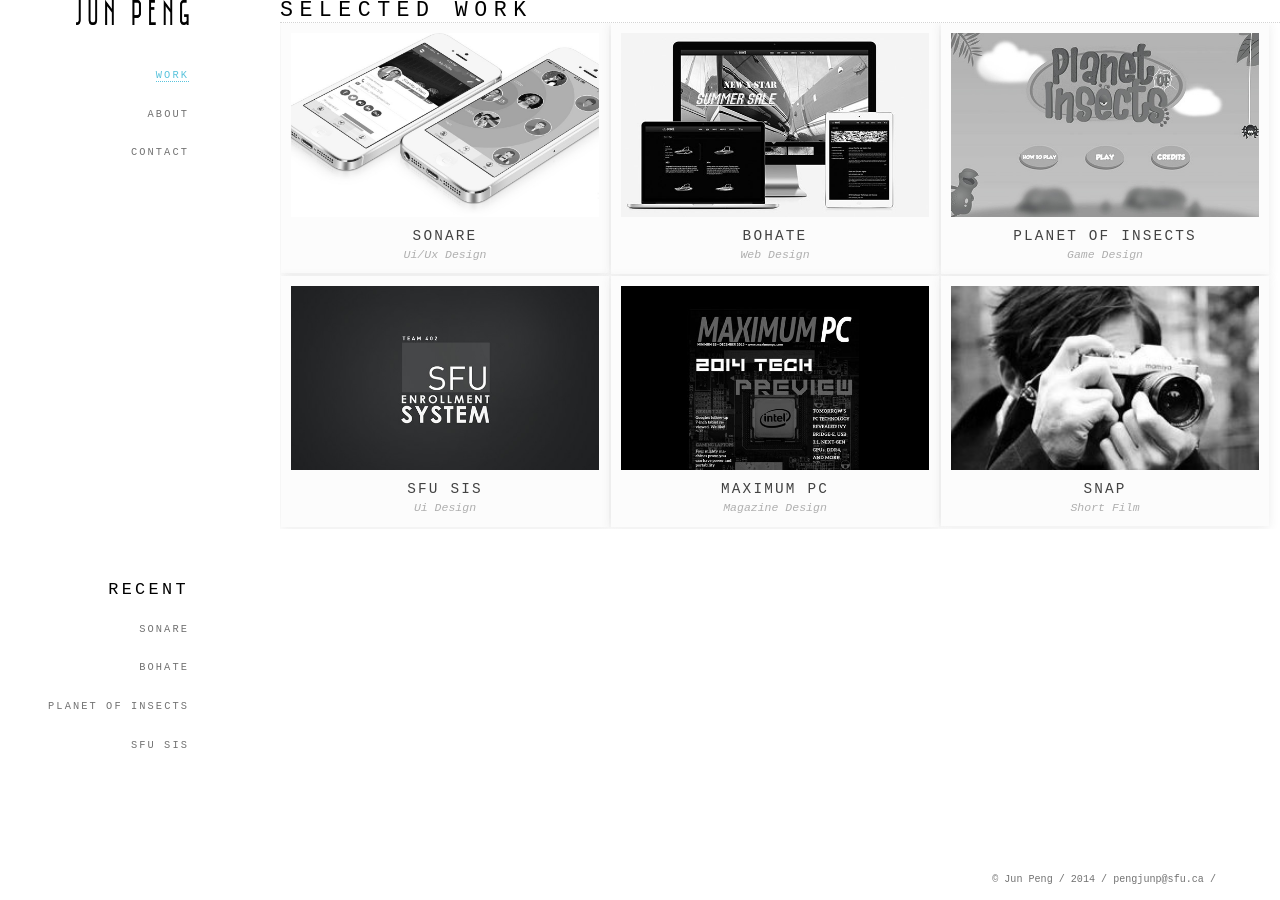
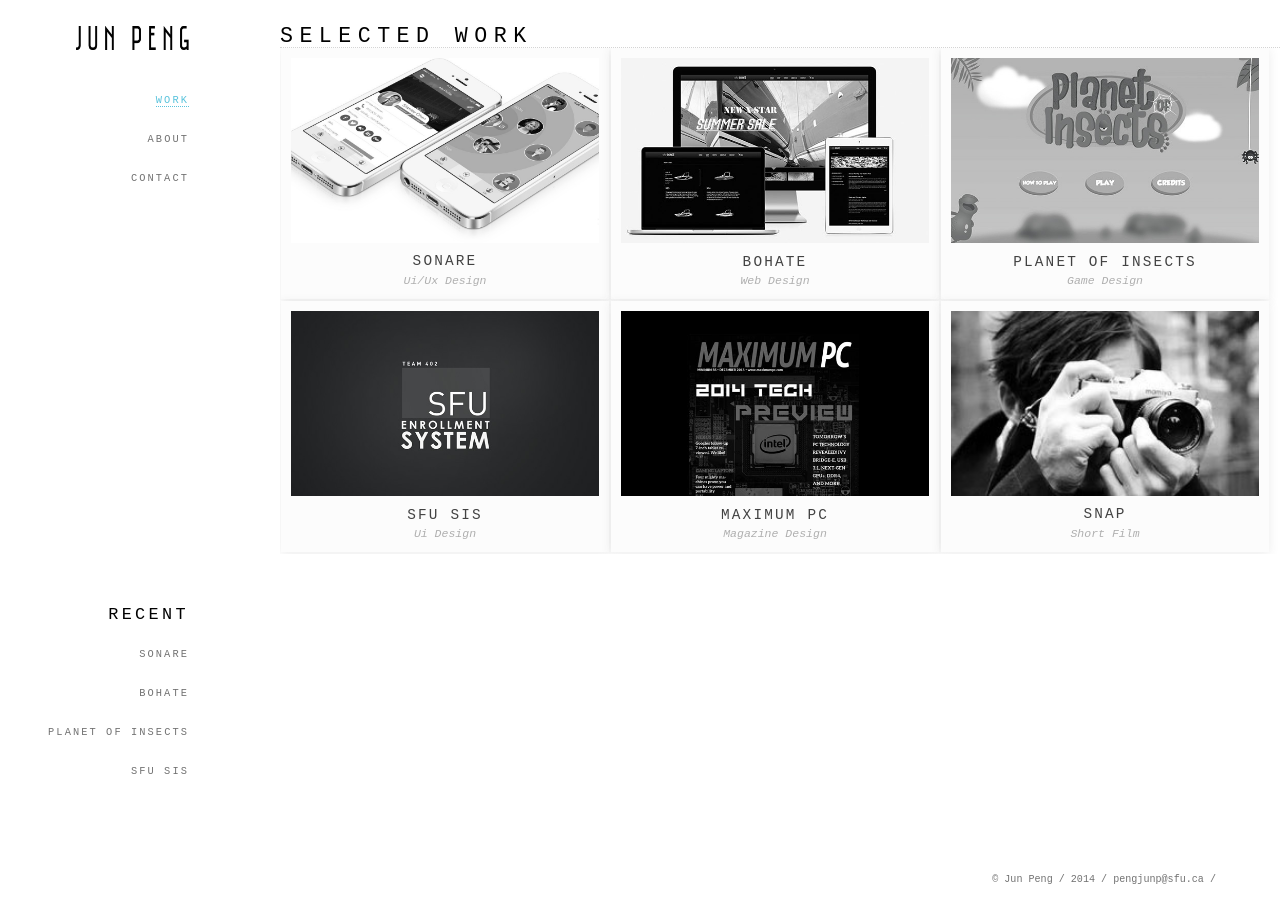
Before and after one commit to pj2009/pengjunp.github.io, a Jekyll site: the page built from index.html, in a window 1280 px wide. Built offline with Jekyll 4.4.1, drawn with Linux system fonts in a browser that asks for light colours; nearby versions of some CDN libraries; some web fonts are replaced.

Commit message:
fix side menu padding

```diff
--- a/style/style.css
+++ b/style/style.css
@@ -13,10 +13,10 @@
 .container {
 	margin: 0 auto;
 	min-height: 480px;
-	height: 100%;
+	height: 90%;
 	/*position: relative;*/
 	/*padding: 4% 2% 0;*/
-	/*padding-top: 0;*/
+	padding : 2% 0;
 	overflow: auto;
 }
 
@@ -44,7 +44,7 @@
 **************************/
 nav {
 	width: 210px;
-	height: 100%;
+	height: 90%;
 	max-height: 850px;
 	min-height: 480px;
 	position: fixed;
```
Also changed, not shown: 1 other file.
